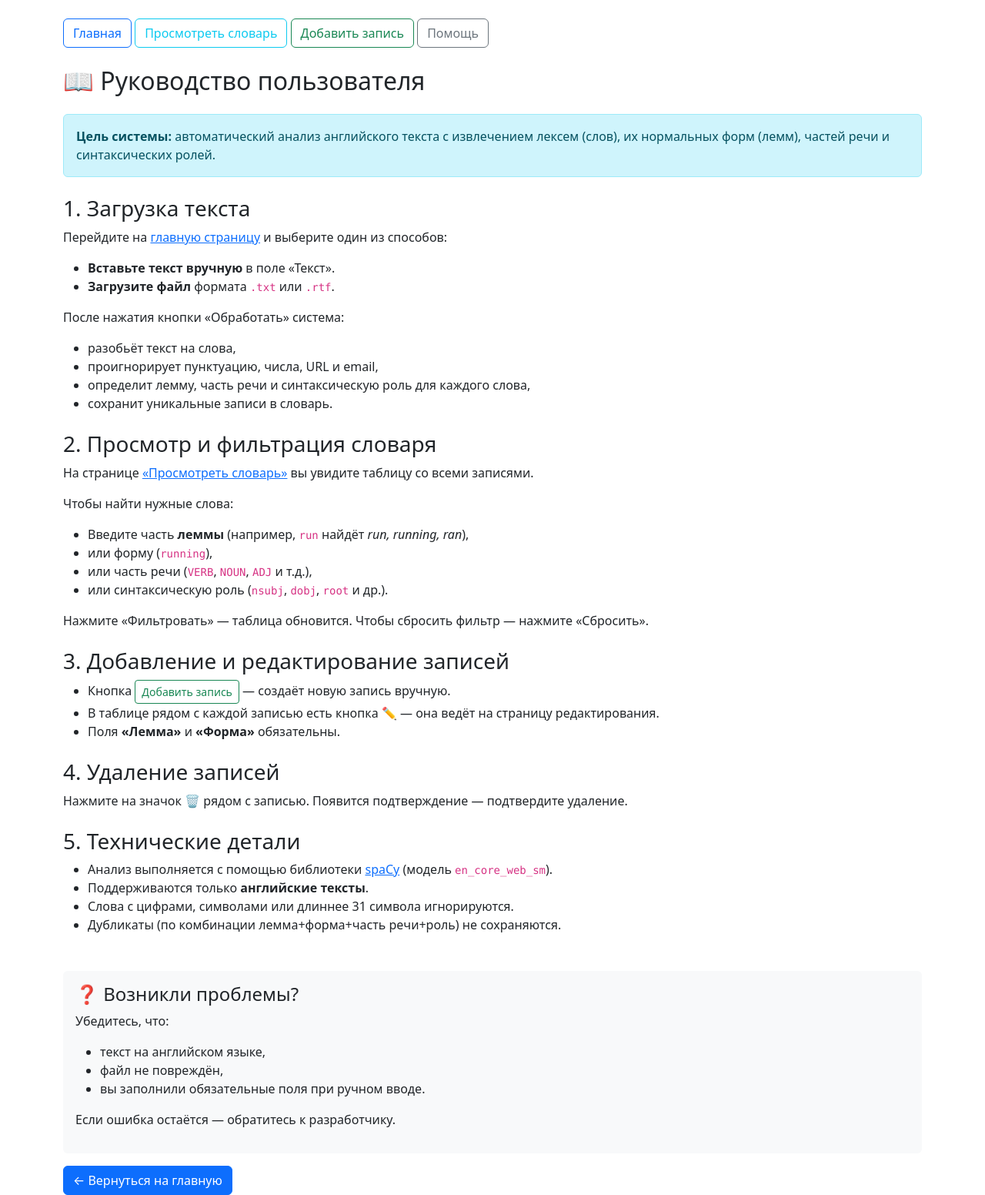
After one commit to Owerk01/work_2_0, a Flask app: page /help/ in a window 1280 px wide. The commit adds this page. Shown: the whole page at 77% size. Run offline with Flask 3, Linux system fonts and the light colour scheme; some libraries are stand-ins or nearby versions.

Commit message:
Added help

```diff
--- a/EYAzIIS/App/flask_.py
+++ b/EYAzIIS/App/flask_.py
@@ -18,7 +18,7 @@ def index():
     return render_template('index.html')
 
 
-@app.route('/parse', methods=['POST'])
+@app.route('/parse/', methods=['POST'])
 def parse():
     input_ = request.form.get('text', '').strip()
     file = request.files.get('file')
@@ -58,7 +58,7 @@ def parse():
     return redirect(url_for('browse'))
 
 
-@app.route('/browse', methods=['GET', 'POST'])
+@app.route('/browse/', methods=['GET', 'POST'])
 def browse():
     helper = SQLhelper()
     data = []
@@ -80,7 +80,7 @@ def browse():
     return render_template('browse.html', data=data)
 
 
-@app.route('/add', methods=['GET', 'POST'])
+@app.route('/add/', methods=['GET', 'POST'])
 def add():
     helper = SQLhelper()
     if request.method == 'POST':
@@ -103,7 +103,7 @@ def add():
     return render_template('edit.html', entry=None)
 
 
-@app.route('/edit/<int:id>', methods=['GET', 'POST'])
+@app.route('/edit/<int:id>/', methods=['GET', 'POST'])
 def edit(id):
     helper = SQLhelper()
 
@@ -138,7 +138,7 @@ def edit(id):
     return render_template('edit.html', entry=entry)
 
 
-@app.route('/delete/<int:id>')
+@app.route('/delete/<int:id>/')
 def delete(id):
     helper = SQLhelper()
     try:
@@ -148,6 +148,9 @@ def delete(id):
         flash(f"Ошибка удаления: {e}", "error")
     return redirect(url_for('browse'))
 
+@app.route('/help/')
+def help():
+    return render_template('help.html')
 
 if __name__ == '__main__':
     app.run(debug=True)
--- a/EYAzIIS/App/templates/base.html
+++ b/EYAzIIS/App/templates/base.html
@@ -22,6 +22,7 @@
         <a class="btn btn-outline-primary" href="{{ url_for('index') }}">Главная</a>
         <a class="btn btn-outline-info" href="{{ url_for('browse') }}">Просмотреть словарь</a>
         <a class="btn btn-outline-success" href="{{ url_for('add') }}">Добавить запись</a>
+        <a class="btn btn-outline-secondary" href="{{ url_for('help') }}">Помощь</a>
     </nav>
 
     {% block content %}{% endblock %}
--- /dev/null
+++ b/EYAzIIS/App/templates/help.html
@@ -0,0 +1,67 @@
+{% extends "base.html" %}
+
+{% block content %}
+<h2 class="mb-4">📖 Руководство пользователя</h2>
+
+<div class="alert alert-info">
+    <strong>Цель системы:</strong> автоматический анализ английского текста с извлечением лексем (слов), их нормальных форм (лемм), частей речи и синтаксических ролей.
+</div>
+
+<h3 class="mt-4">1. Загрузка текста</h3>
+<p>Перейдите на <a href="{{ url_for('index') }}">главную страницу</a> и выберите один из способов:</p>
+<ul>
+    <li><strong>Вставьте текст вручную</strong> в поле «Текст».</li>
+    <li><strong>Загрузите файл</strong> формата <code>.txt</code> или <code>.rtf</code>.</li>
+</ul>
+<p>После нажатия кнопки «Обработать» система:
+    <ul>
+        <li>разобьёт текст на слова,</li>
+        <li>проигнорирует пунктуацию, числа, URL и email,</li>
+        <li>определит лемму, часть речи и синтаксическую роль для каждого слова,</li>
+        <li>сохранит уникальные записи в словарь.</li>
+    </ul>
+</p>
+
+<h3 class="mt-4">2. Просмотр и фильтрация словаря</h3>
+<p>На странице <a href="{{ url_for('browse') }}">«Просмотреть словарь»</a> вы увидите таблицу со всеми записями.</p>
+<p>Чтобы найти нужные слова:</p>
+<ul>
+    <li>Введите часть <strong>леммы</strong> (например, <code>run</code> найдёт <em>run, running, ran</em>),</li>
+    <li>или форму (<code>running</code>),</li>
+    <li>или часть речи (<code>VERB</code>, <code>NOUN</code>, <code>ADJ</code> и т.д.),</li>
+    <li>или синтаксическую роль (<code>nsubj</code>, <code>dobj</code>, <code>root</code> и др.).</li>
+</ul>
+<p>Нажмите «Фильтровать» — таблица обновится. Чтобы сбросить фильтр — нажмите «Сбросить».</p>
+
+<h3 class="mt-4">3. Добавление и редактирование записей</h3>
+<ul>
+    <li>Кнопка <a href="{{ url_for('add') }}" class="btn btn-sm btn-outline-success">Добавить запись</a> — создаёт новую запись вручную.</li>
+    <li>В таблице рядом с каждой записью есть кнопка ✏️ — она ведёт на страницу редактирования.</li>
+    <li>Поля <strong>«Лемма»</strong> и <strong>«Форма»</strong> обязательны.</li>
+</ul>
+
+<h3 class="mt-4">4. Удаление записей</h3>
+<p>Нажмите на значок 🗑️ рядом с записью. Появится подтверждение — подтвердите удаление.</p>
+
+<h3 class="mt-4">5. Технические детали</h3>
+<ul>
+    <li>Анализ выполняется с помощью библиотеки <a href="https://spacy.io" target="_blank">spaCy</a> (модель <code>en_core_web_sm</code>).</li>
+    <li>Поддерживаются только <strong>английские тексты</strong>.</li>
+    <li>Слова с цифрами, символами или длиннее 31 символа игнорируются.</li>
+    <li>Дубликаты (по комбинации лемма+форма+часть речи+роль) не сохраняются.</li>
+</ul>
+
+<div class="mt-5 p-3 bg-light rounded">
+    <h4>❓ Возникли проблемы?</h4>
+    <p>Убедитесь, что:
+        <ul>
+            <li>текст на английском языке,</li>
+            <li>файл не повреждён,</li>
+            <li>вы заполнили обязательные поля при ручном вводе.</li>
+        </ul>
+    Если ошибка остаётся — обратитесь к разработчику.
+</p>
+</div>
+
+<a href="{{ url_for('index') }}" class="btn btn-primary mt-3">← Вернуться на главную</a>
+{% endblock %}
```
Also changed, not shown: 1 other file.
